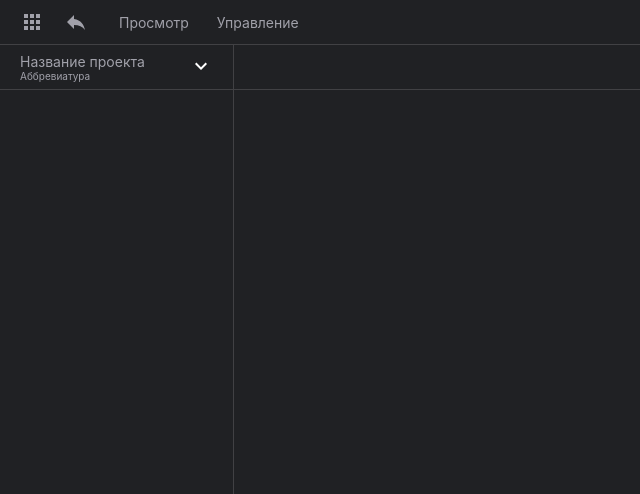
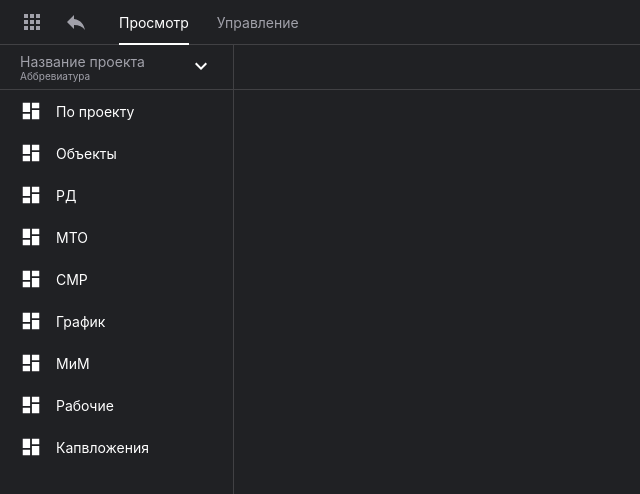
Before and after one commit to AM5090/seven_winds, a React (Create React App) app: page /viewing in a window 1280 px wide. Shown: the top 494 px of the page, without its empty margins (0-640 px from the left). Built offline with nearby package versions, Linux system fonts and the light colour scheme.

Commit message:
empty commit

```diff
--- a/src/components/Menu/Menu.tsx
+++ b/src/components/Menu/Menu.tsx
@@ -20,7 +20,7 @@ export function Menu({ menuList }: MenuType) {
 
       {Array.isArray(menuList) &&
 				menuList?.map((item) => (
-				  <Link to={`/${item.path}`}
+				  <Link to={`viewing/${item.path}`}
 				    key={item.path}
 				    defaultValue={item.fullName}
 				    className={styles.menu_item}
--- a/src/components/Navbar/Navbar.tsx
+++ b/src/components/Navbar/Navbar.tsx
@@ -13,9 +13,8 @@ export function Navbar() {
   const [activeMenu, setActiveMenu] = useState<MenuListType[]>([]);
 
   useEffect(() => {
-    if(location.pathname === `${paths.viewing.path}`) {
+    if(location.pathname === `/${paths.viewing.path}`) {
       const menuList: MenuListType[] = Object.values(paths?.viewing?.pages);
-      console.log(menuList);
       setActiveMenu(menuList);
     } else if(location.pathname === `/${paths.management.path}`) {
       setActiveMenu([]);
--- a/src/pages/Viewing/Viewing.tsx
+++ b/src/pages/Viewing/Viewing.tsx
@@ -1,13 +1,10 @@
+import { useEffect, useState } from 'react';
 import { Outlet, useLocation } from 'react-router-dom';
-
-import { paths } from '../../shared/consts';
 
 import styles from './viewing.module.scss';
 
 
 export function Viewing() {
-
-  const location = useLocation();
 
   return (
     <div className={styles.wrap}>
--- a/src/router/MainLaout/MainLaout.tsx
+++ b/src/router/MainLaout/MainLaout.tsx
@@ -1,11 +1,22 @@
-import { Suspense } from 'react';
-import { Outlet } from 'react-router-dom';
+import { Suspense, useEffect } from 'react';
+import { Outlet, useLocation, useNavigate } from 'react-router-dom';
 
 import { Header, Navbar } from '../../components';
+import { paths } from '../../shared/consts';
 
 import styles from './mainLaout.module.scss';
 
 export function MainLaout() {
+
+  const location = useLocation();
+  const navigate = useNavigate();
+
+  useEffect(() => {
+    if (location.pathname === '/') {
+      navigate(`/${paths.viewing.path}`);
+    }
+  },[]);
+
   return (
     <Suspense>
       <Header/>
--- a/src/shared/consts/paths.tsx
+++ b/src/shared/consts/paths.tsx
@@ -2,7 +2,7 @@ import { Management, Viewing } from '../../pages';
 
 export const paths = {
   viewing: {
-    path: '/',
+    path: 'viewing',
     name: 'Просмотр',
     element: <Viewing/>,
     pages: {
```
